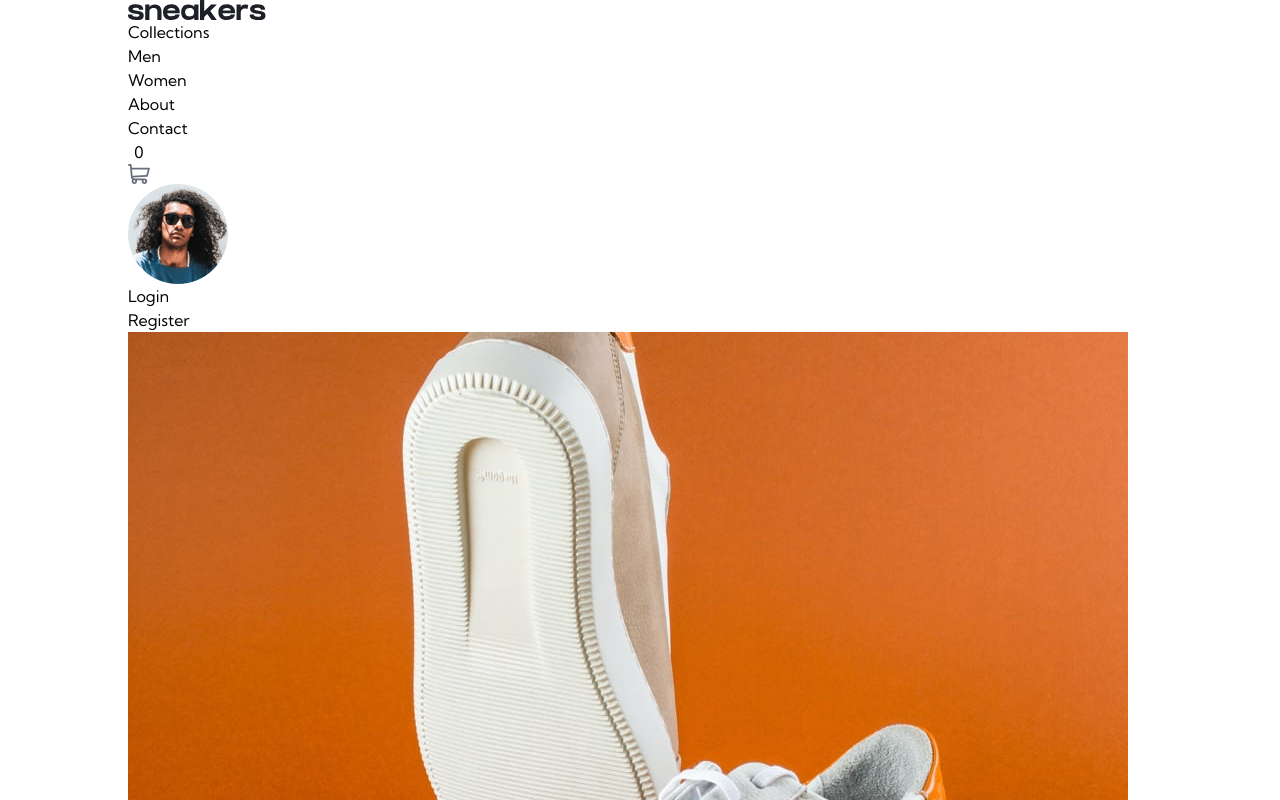
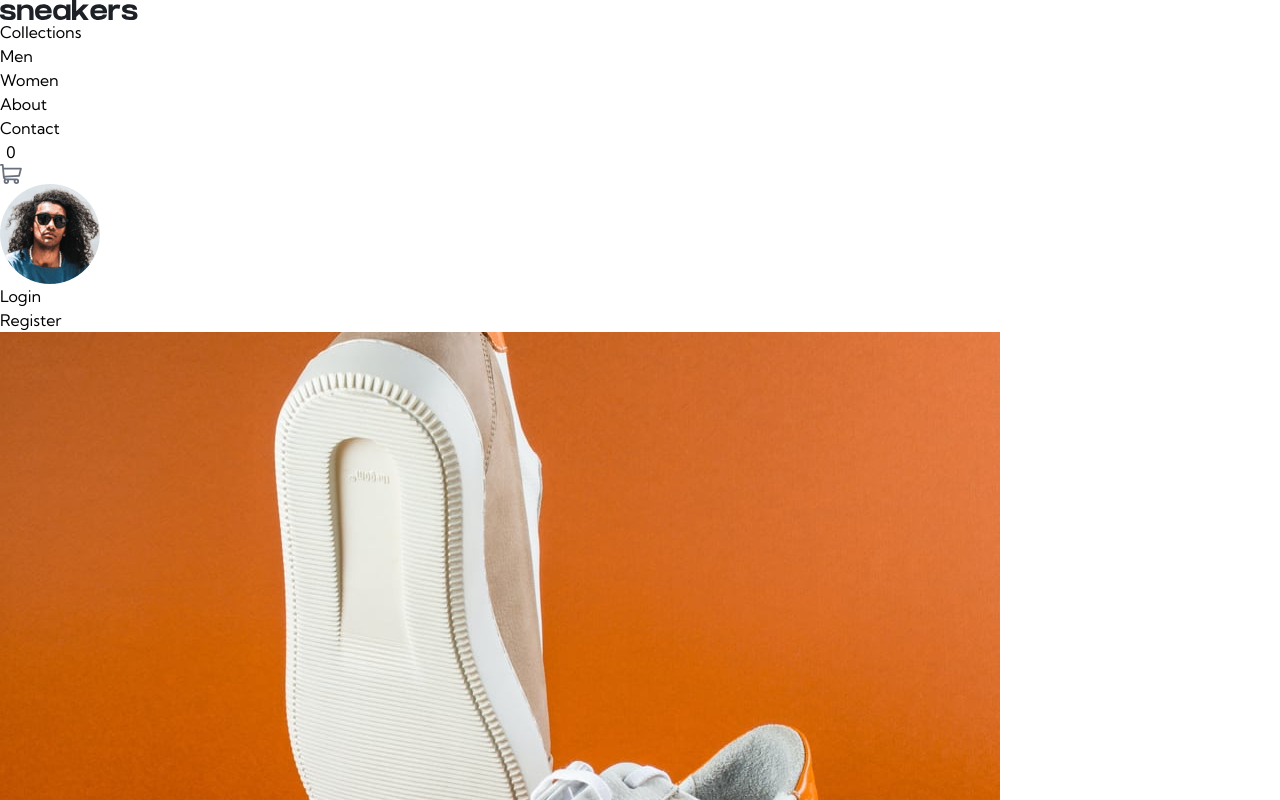
Before and after one commit to Wesoamo500/angular-ecommerce, an Angular app: page / in a window 1280 px wide. Shown: the top 800 px of the page. Built offline with nearby package versions, Linux system fonts and the light colour scheme.

Commit message:
style: remove some properties

```diff
--- a/src/styles.css
+++ b/src/styles.css
@@ -4,8 +4,6 @@
 
 body{
     margin: auto;
-    max-width: 80%;
-    width: 100%;
     height: 100vh;
     font-family: "Kumbh Sans", sans-serif;
 }
```
